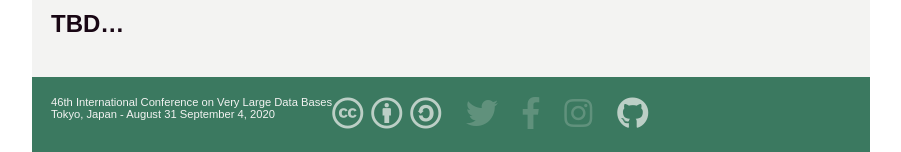
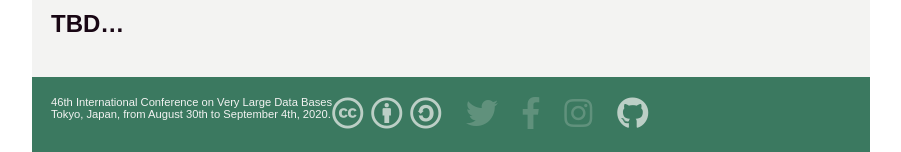
Before and after one commit to VLDB2020/developer-preview, a Jekyll site: the page built from officers.md, in a window 1280 px wide. Shown: the part 2552-2704 px from the top of the page, without its empty margins (189-1090 px from the left). Built offline with Jekyll 4.4.1, drawn with Linux system fonts in a browser that asks for light colours; nearby versions of some CDN libraries; some web fonts are replaced.

Commit message:
fix conference date

```diff
--- a/_includes/footer.html
+++ b/_includes/footer.html
@@ -1,10 +1,11 @@
 <div class="col-group">
     <div class="col-6" id="footer-left">
         46th International Conference on Very Large Data Bases<br>
-        Tokyo, Japan - August 31 September 4, 2020
+        Tokyo, Japan, from August 30th to September 4th, 2020.
     </div>
     <div class="col-6" id="footer-right">
-<a rel="license" href="http://creativecommons.org/licenses/by-sa/4.0/"><i class="fab fa-creative-commons"></i><i class="fab fa-creative-commons-by"></i><i class="fab fa-creative-commons-sa"></i></a>
+        <a rel="license" href="http://creativecommons.org/licenses/by-sa/4.0/"><i class="fab fa-creative-commons"></i><i
+                class="fab fa-creative-commons-by"></i><i class="fab fa-creative-commons-sa"></i></a>
         <i class="fab fa-twitter"></i>
         <i class="fab fa-facebook-f"></i>
         <i class="fab fa-instagram"></i>
--- a/_includes/head.html
+++ b/_includes/head.html
@@ -23,4 +23,4 @@
 <meta property="og:image:type" content="image/jpeg">
 <meta property="og:image:width" content="1600">
 <meta property="og:image:height" content="960" />
-<meta property="og:description" content="VLDB is a premier annual international forum for data management. VLDB 2020 will take place in Tokyo, Japan, from August 30th to September 4th, 2019. ">
+<meta property="og:description" content="VLDB is a premier annual international forum for data management. VLDB 2020 will take place in Tokyo, Japan, from August 30th to September 4th, 2020.">
```
